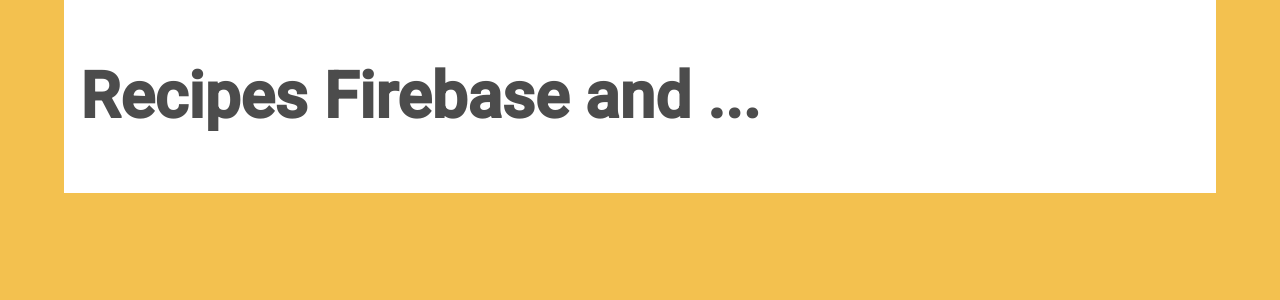
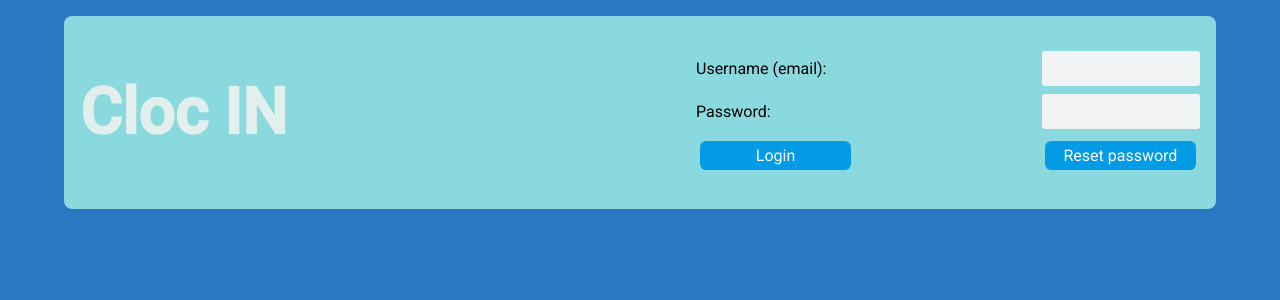
Before and after one commit to hrgithub1/fb-recipes-v3, a React (Create React App) app: page / in a window 1280 px wide. Shown: the top 300 px of the page. Built offline with nearby package versions, Linux system fonts and the light colour scheme; no server answers.

Commit message:
auth code and github env secrets

```diff
--- a/src/App.css
+++ b/src/App.css
@@ -3,7 +3,7 @@
   font-family: 'Roboto', sans-serif;
 }
 html {
-  background: #f3c14f;
+  background: #2a78c1;
 }
 .App {
   display: flex;
@@ -17,11 +17,13 @@
   justify-content: space-between;
   padding: 1rem;
   margin-bottom: 1rem;
-  background: #fff;
+  background: #89d9df;
+  border-radius: 0.5rem;
+  margin-top: 1rem;
   align-items: center;
 }
 .App .title-row .title {
-  color: #4c4c4c;
+  color: #e3efed;
   font-size: 4rem;
 }
 .App .main {
--- a/src/App.js
+++ b/src/App.js
@@ -1,13 +1,35 @@
+import { useState } from 'react';
+import FirebaseAuthService from './FirebaseAuthService';
+
+import LoginForm from './components/LoginForm';
+
 // import logo from './logo.svg';
 import './App.css';
-// eslint-disable-next-line no-unused-vars
-import firebase from './FirebaseConfig';
+
+// No firebase required: So previous code not necessary
+// // after a first deployment: warning => removed by using eslint:
+// // eslint-disable-next-line no-unused-vars
+// import firebase from './FirebaseConfig';
+
+// for manual deployment,
+// in package scripts:
+// "buildDeploy": "yarn build && firebase deploy --only hosting"
+// "buildDeploy": "npm run build && firebase deploy --only hosting"
 
 function App() {
+  // standard setting as string
+  const [user, setUser] = useState(null);
+
+  // When firebase detects a change of the auth, the setUser function is passed on
+  // into the subscribeToAuthChanges(function) => in there the auth.onAuthStateChanged()
+  // is executed inwhere the setUser(user) is passed on and also executed.
+  FirebaseAuthService.subscribeToAuthChanges(setUser);
+
   return (
     <div className="App">
       <div className="title-row">
-        <h1 className="title">Recipes Firebase and ...</h1>
+        <h1 className="title">Cloc IN</h1>
+        <LoginForm existingUser={user}></LoginForm>
       </div>
     </div>
     // <div className="App">
--- /dev/null
+++ b/src/FirebaseAuthService.js
@@ -0,0 +1,62 @@
+// Firebase Auth Service File, exports different functions (as object)
+// which handle all the
+
+// import firebase object, containing configuration
+import firebase from './FirebaseConfig';
+
+// create instance of firebase auth object.
+// generated by auth():
+const auth = firebase.auth();
+
+// create functions that are exported, so to be used in any JS application
+
+// returning promise,
+const registarUser = (email, password) => {
+  return auth.createUserWithEmailAndPassword(email, password);
+};
+
+// returning promise,
+const loginUser = (email, password) => {
+  return auth.signInWithEmailAndPassword(email, password);
+};
+
+// JWT will be 'relinguished', so can not be used again
+const logoutUser = () => {
+  return auth.signOut();
+};
+
+//
+const sendPasswordResetEmail = (email) => {
+  return auth.sendPasswordResetEmail(email);
+};
+
+// logging in with some provider (google, twitter, etc)
+const loginWithGoogle = () => {
+  const provider = new firebase.auth.GoogleAuthProvider();
+
+  // ???????
+  // return auth.signInWithPhoneNumber(phonenumber);
+  return auth.signInWithPopup(provider);
+};
+
+// function monitoring auth changes
+const subscribeToAuthChanges = (handleAuthChange) => {
+  // handleAuthChange = callback function, executed when Firebase auth changes
+
+  // arrow function is called
+  auth.onAuthStateChanged((user) => {
+    handleAuthChange(user);
+  });
+};
+
+// wrapping all functions in object and than export
+const FirebaseAuthService = {
+  registarUser,
+  loginUser,
+  logoutUser,
+  sendPasswordResetEmail,
+  loginWithGoogle,
+  subscribeToAuthChanges,
+};
+
+export default FirebaseAuthService;
--- /dev/null
+++ b/src/components/LoginForm.js
@@ -0,0 +1,144 @@
+/**
+ * React component
+ * ------------------
+ * LoginForm
+ */
+
+import { useState } from 'react';
+import FirebaseAuthService from '../FirebaseAuthService';
+
+function LoginForm({ existingUser }) {
+  const [username, setUsername] = useState('');
+  const [password, setPassword] = useState('');
+
+  //------------------------- LOGIN (PREV NEW USER) ---------------------------
+
+  // define functions that handle the interaction with the auth Firestore service
+  async function handleSubmit(event) {
+    // when a form is submitted, it is always good practice
+    // to pass the event and call the event.preventDefault(),
+    // Then this default behavior, submitting to the server, is prevented.
+    // In an single page appl this behavior is typically not desired.
+    event.preventDefault();
+
+    // WHEN USING REGISTAR-USER : => IT IS LIKE REGISTRATING THE USER.
+    // SO THE USER CAN START HIM SELF !!!
+    //
+    // try catch, best practices in JS, to handle async and promises.....
+    try {
+      // NEXT CODE ONLY FOR NEW USERS TO REGISTRATE
+      //   await FirebaseAuthService.registarUser(username, password);
+      // FOLLOWING CODE, MAKE SURE USER EXISTS !!! => DONE BY ADMIN
+      await FirebaseAuthService.loginUser(username, password);
+      setUsername('');
+      setPassword('');
+    } catch (error) {
+      // message comes from firebase
+      // HOW TO CHANGE THE LANGUAGE ????
+      alert(error.message);
+    }
+  }
+
+  //------------------------- LOGGING OUT  ---------------------------------
+
+  function handleLogout() {
+    FirebaseAuthService.logoutUser();
+  }
+
+  //------------------------- LOGIN WITH GOOGLE  ---------------------------------
+
+  //   async function handleLoginWithGoogle() {
+  //     try {
+  //       await FirebaseAuthService.loginWithGoogle(username);
+  //     } catch (error) {
+  //       alert(error.message);
+  //     }
+  //   }
+
+  //------------------------- RESETTING PASSWORD ---------------------------------
+  async function handleSendResetPasswordEmail() {
+    if (!username) {
+      alert('No user known by that name');
+      return;
+    }
+
+    try {
+      await FirebaseAuthService.sendPasswordResetEmail(username);
+      alert('password is send to emailaddress');
+    } catch (error) {
+      alert(error.message);
+    }
+  }
+
+  return (
+    <div className="login-form-container">
+      {existingUser ? (
+        <div className="row">
+          {/* next variable should be the actual name */}
+          <h3>Welcome, {existingUser.email}</h3>
+          <button
+            type="button"
+            className="primary-button"
+            onClick={handleLogout}
+          >
+            Logout
+          </button>
+        </div>
+      ) : (
+        <form onSubmit={handleSubmit} className="login-form">
+          <label className="input-label login-label">
+            Username (email):
+            {/* GOOD PRACTICE HTML JS: PUT INPUT ELEMENT INSIDE LABEL ELEMENT:
+            THIS ENSURES THAT WHEN YOU CLICK ON THE LABEL OR THE INPUT ELEMENT,
+            IT WILL CORRECTLY FOCUS THE ELEMENT */}
+            <input
+              type="email"
+              required
+              value={username}
+              onChange={(e) => {
+                setUsername(e.target.value);
+              }}
+              className="input-text"
+            />
+          </label>
+          <label className="input-label login-label">
+            Password:
+            <input
+              type="password"
+              required
+              value={password}
+              onChange={(e) => {
+                setPassword(e.target.value);
+              }}
+              className="input-text"
+            />
+          </label>
+          <div className="button-box">
+            {/* Next submit button was to create a new user (NOT by admin) */}
+            {/* <button className="primary-button">Submit</button> */}
+            <button className="primary-button">Login</button>
+            {/* adding attributes, in order to:
+            type = button, preventing to sent the form
+            when clicking => execute handler */}
+            <button
+              type="button"
+              onClick={handleSendResetPasswordEmail}
+              className="primary-button"
+            >
+              Reset password
+            </button>
+            {/* <button
+              type="button"
+              onClick={handleLoginWithGoogle}
+              className="primary-button"
+            >
+              Login with google
+            </button> */}
+          </div>
+        </form>
+      )}
+    </div>
+  );
+}
+
+export default LoginForm;
```
